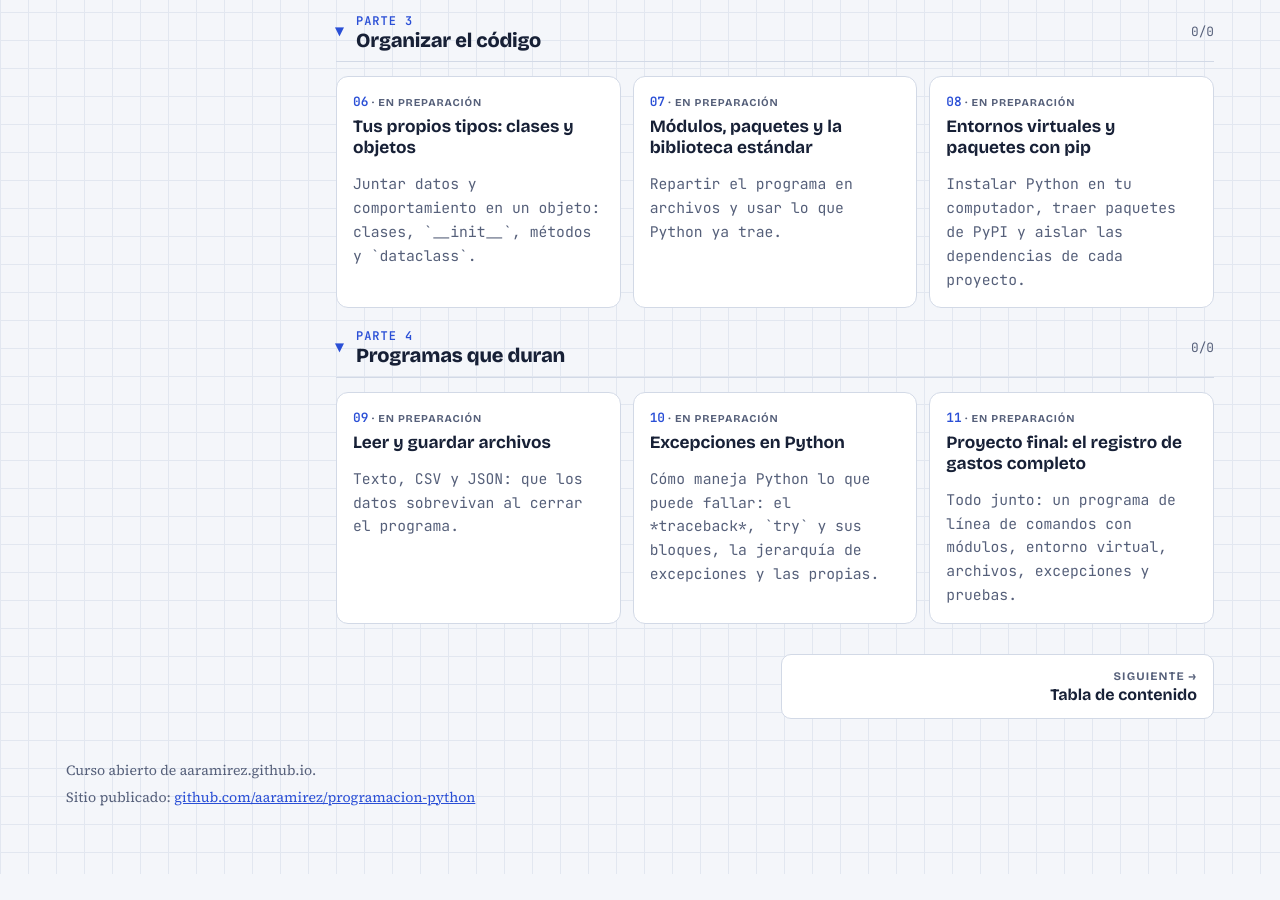
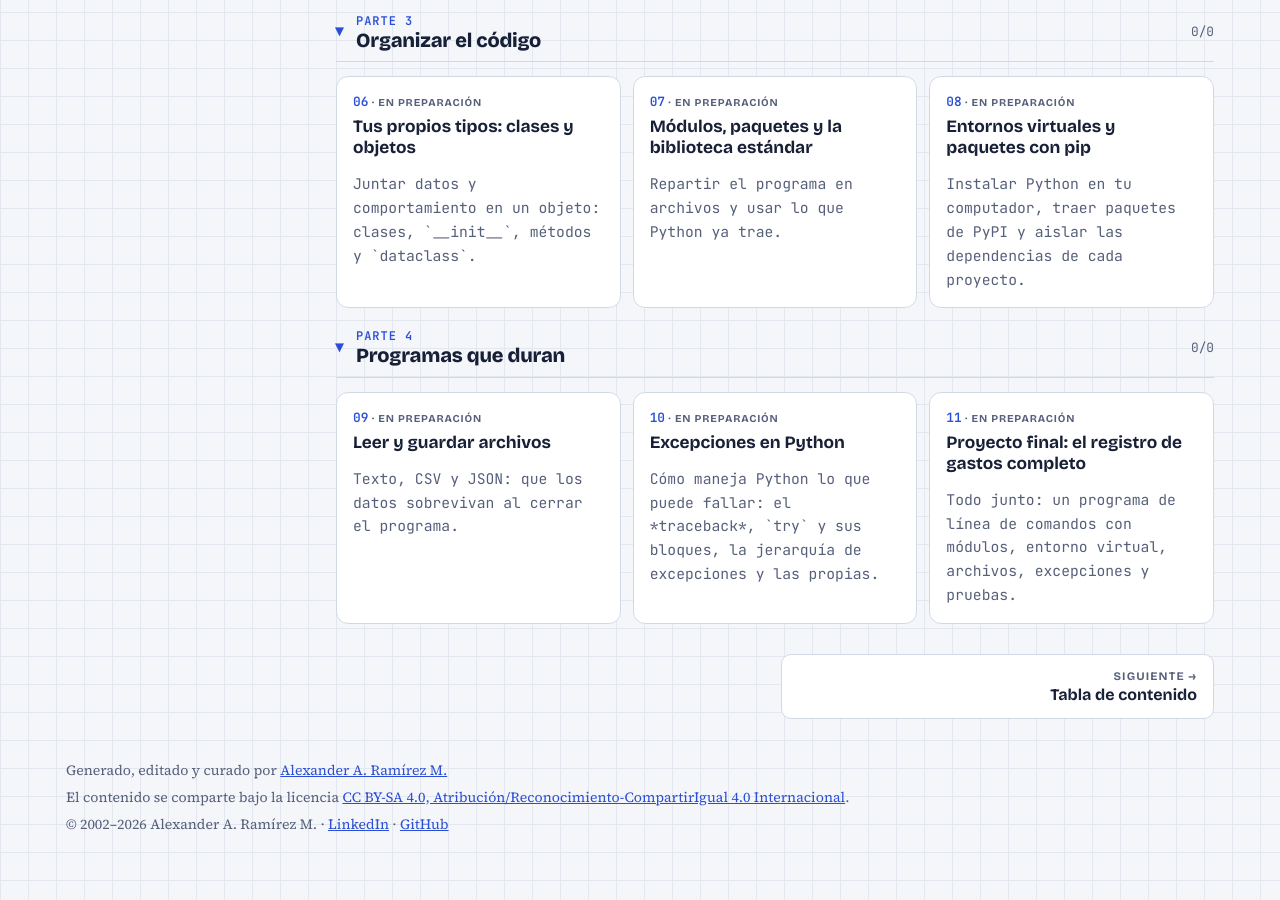
Before and after one commit to aaramirez/programacion-python, a plain HTML site: page index.html in a window 1280 px wide. Shown: the part 1864-2764 px from the top of the page. Before the commit the page ends 2738 px from the top, so only its background shows below. Drawn offline with nearby package versions, Linux system fonts and the light colour scheme.

Commit message:
Pie común: autoría, licencia CC BY-SA 4.0 y año que se actualiza solo

```diff
--- a/index.html
+++ b/index.html
@@ -86,7 +86,7 @@ height="0" width="0" style="display:none;visibility:hidden"></iframe></noscript>
 <nav class="pager" id="pager" aria-label="Capítulo anterior y siguiente"></nav>
 </main>
 </div>
-<footer><span>Curso abierto de aaramirez.github.io.</span><span>Sitio publicado: <a href="https://github.com/aaramirez/programacion-python" target="_blank" rel="noopener">github.com/aaramirez/programacion-python</a></span></footer>
+<footer><span>Generado, editado y curado por <a href="https://www.linkedin.com/in/alexander-ramirez-morales/" target="_blank" rel="noopener">Alexander A. Ramírez M.</a></span><span>El contenido se comparte bajo la licencia <a href="https://creativecommons.org/licenses/by-sa/4.0/deed.es" target="_blank" rel="noopener">CC BY-SA 4.0, Atribución/Reconocimiento-CompartirIgual 4.0 Internacional</a>.</span><span>© 2002–<span data-anio>2026</span> Alexander A. Ramírez M. · <a href="https://www.linkedin.com/in/alexander-ramirez-morales/" target="_blank" rel="noopener">LinkedIn</a> · <a href="https://github.com/aaramirez" target="_blank" rel="noopener">GitHub</a></span><script>document.querySelectorAll('[data-anio]').forEach(function (e) { e.textContent = new Date().getFullYear(); });</script></footer>
 </div>
 <script src="assets/lab.js"></script>
 </body>
```
Also changed, not shown: temario.html (+1 -1 lines).
